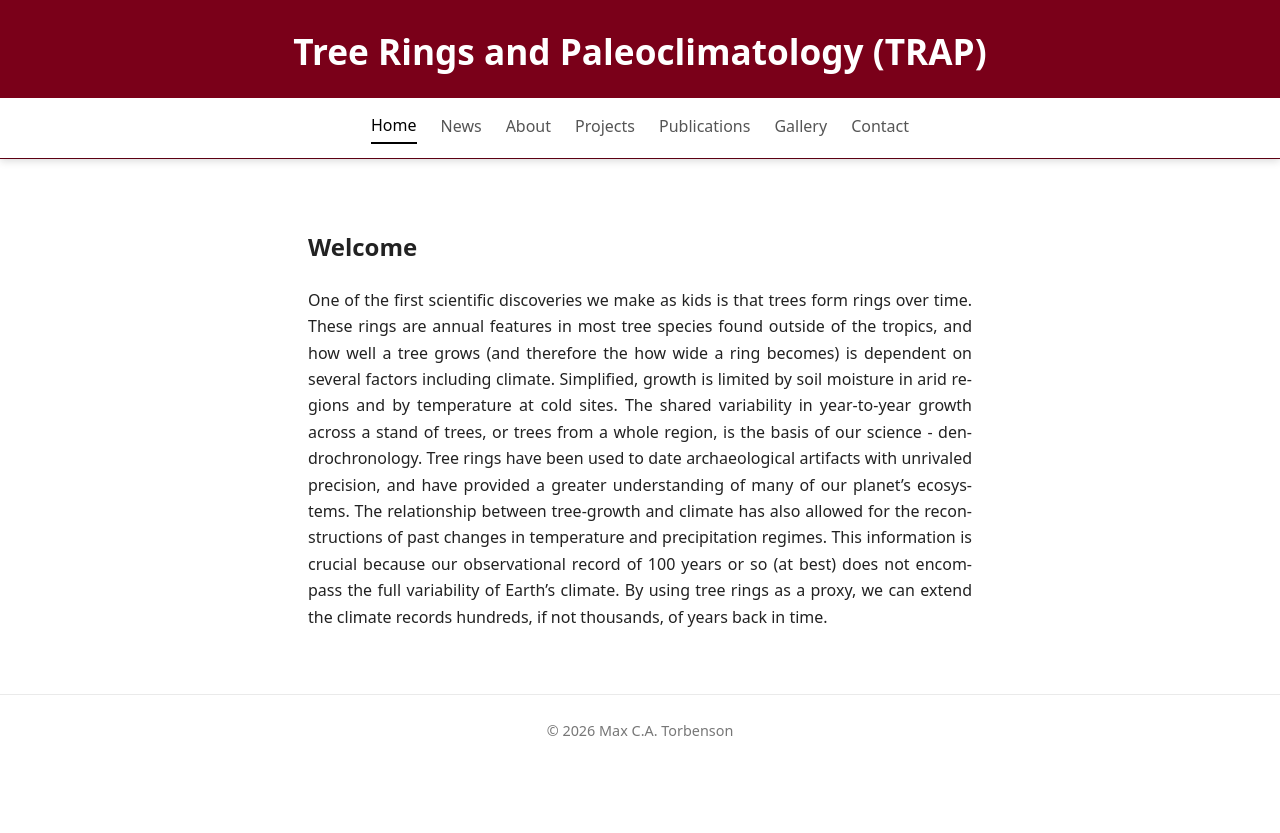
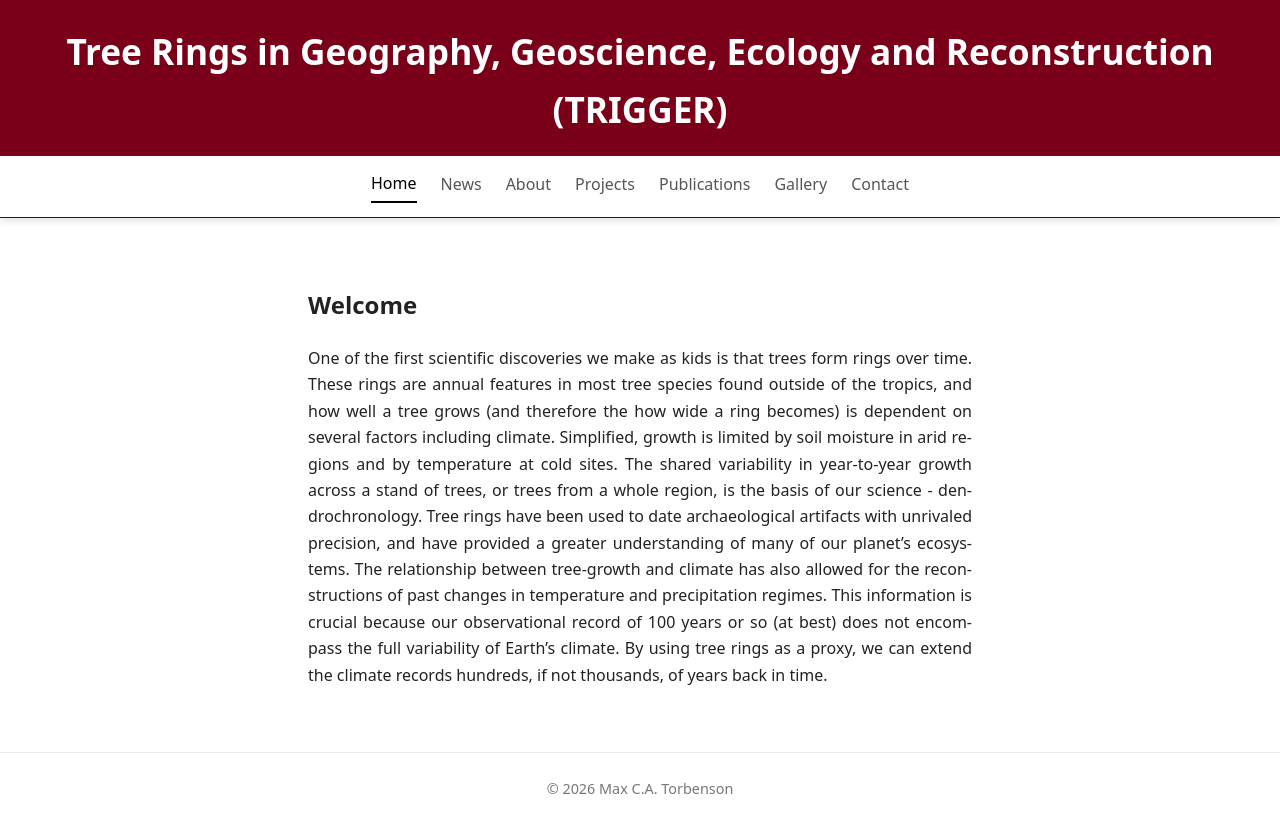
Before and after one commit to mcatorbenson/mcatorbenson.github.io, a Jekyll site: the page built from index.md, in a window 1280 px wide. Shown: the top 833 px of the page. Built offline with Jekyll 4.4.1, drawn with Linux system fonts in a browser that asks for light colours.

Commit message:
Update header.html

```diff
--- a/_includes/header.html
+++ b/_includes/header.html
@@ -1,6 +1,6 @@
 <div class="site-header">
   <header>
-    <h1>Tree Rings and Paleoclimatology (TRAP)</h1>
+    <h1><b>T</b>ree <b>R</b>ings in <b>G</b>eography, <b>G</b>eoscience, <b>E</b>cology and <b>R</b>econstruction (TRIGGER)</h1>
   </header>
 
   <nav>
```
